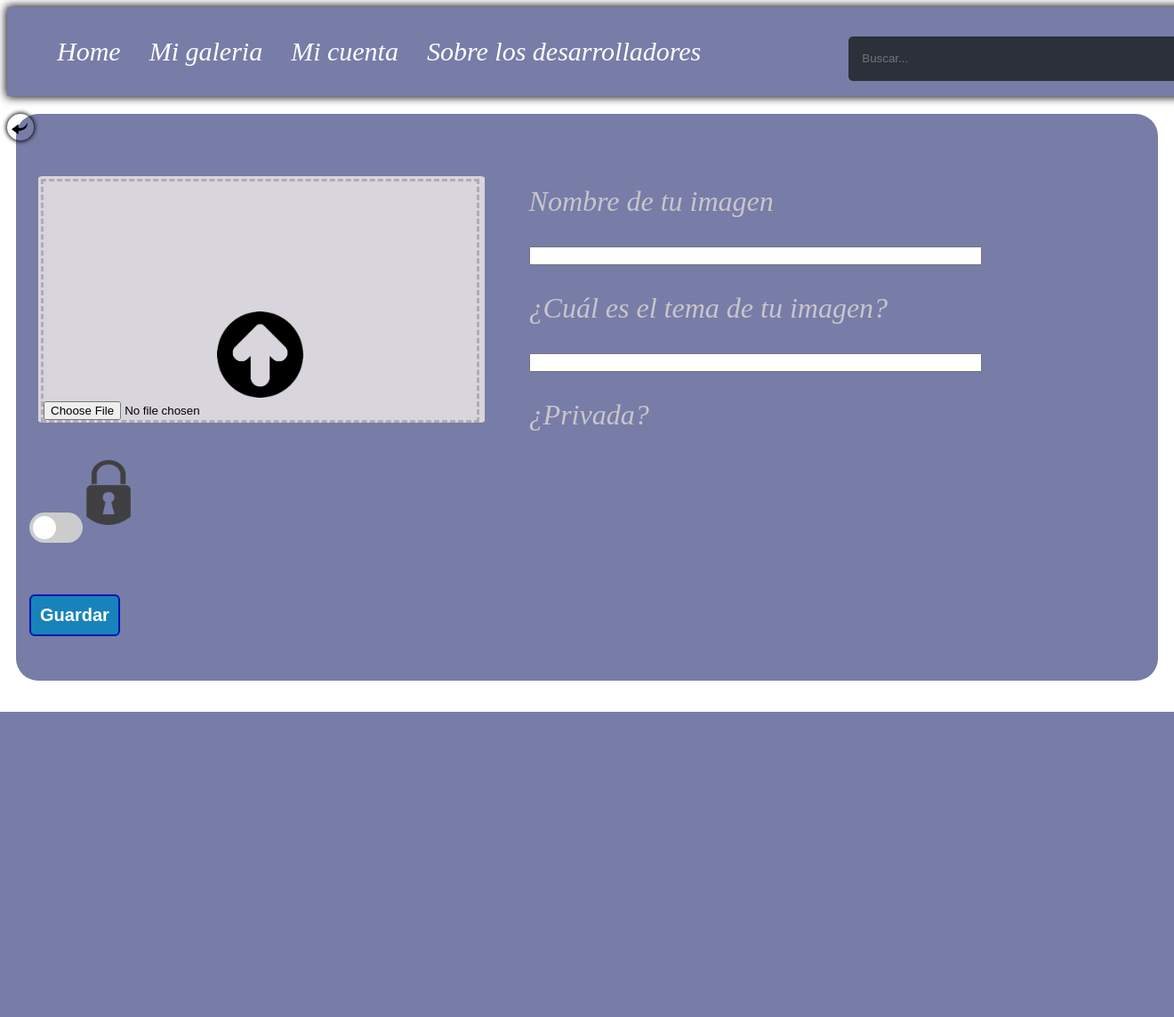
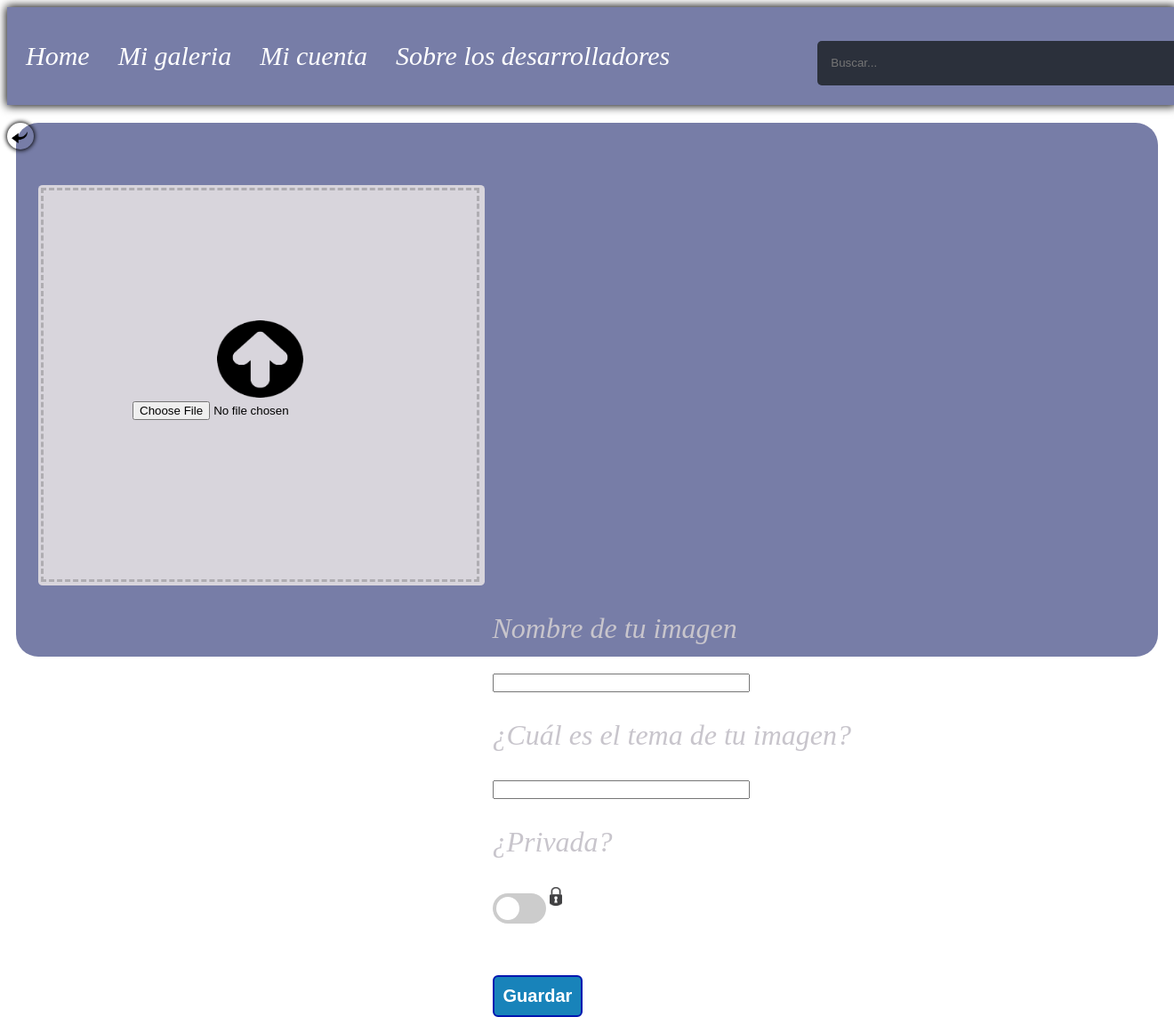
Before and after one commit to Nerfer1205/Sprint2, a Flask app: page /image in a window 1320 px wide; the page is wider, and only the part inside the window is pictured. Shown: that part at 89% size. Before the commit the page ends 800 px from the top of that part, so only its background shows below. Run offline with Flask 2, Linux system fonts and the light colour scheme.

Commit message:
cambio estilo style_base e importaciones

```diff
--- a/main.py
+++ b/main.py
@@ -1,3 +1,4 @@
+import os
 from flask import Flask, render_template,request,redirect,url_for
 import utils
 import db
--- a/static/css/style_base.css
+++ b/static/css/style_base.css
@@ -13,12 +13,20 @@ p {
 	color:  #c8c5cc ;
 }
 
+.info p{
+  margin-right: 300px;
+}
+
+#archivo{
+  margin-left: 100px;
+}
+
 .barra ul {
   display: flex;
   align-items: center;
   list-style-type: none;
-  margin: 0;
-  padding: 5;
+  margin: 0px;
+  padding: 5px;
   overflow: hidden;
   background-color: #777DA7;
   box-shadow: 0px 0px 10px 1px black;
@@ -102,8 +110,8 @@ li a:hover {
 }
 
 .img_container img{
-	width: 500px;
-	height: 450px;
+	width: 450px;
+	height: 410px;
 	border-radius: 1%;
 	box-shadow: 0px 0px 10px 1px black;
 }
@@ -132,6 +140,7 @@ margin-left: 5px;
   padding: 50px 15px;
   background-color: #777DA7;
   border-radius: 25px;
+  height: 500px;
 }
 
 .exterior{
@@ -167,7 +176,7 @@ margin-left: 5px;
 }
 
 .info img{
-  width: 4%;
+  width: 2%;
   height: 4%;
 
 }
@@ -257,6 +266,10 @@ input.field{
   width: 40%;
 }
 
+details[open] summary:after {
+  opacity: 100;
+}
+
 details {
   opacity: 0;
   font: 16px "Open Sans", Calibri, sans-serif;
@@ -278,12 +291,15 @@ details > summary::-webkit-details-marker {
 }
 
 details > a {
-  border-radius: 0 0 10px 10px;
   background-color: #ddd;
   padding: 2px 6px;
   margin: 0;
   box-shadow: 3px 3px 4px black;
+  display: inline-block;
+  width: 70px;
 }
-a:link, a:visited, a:active {
-  text-decoration:none;
+
+.info {
+  float: right;
+  margin-right: 30px;
 }
```
